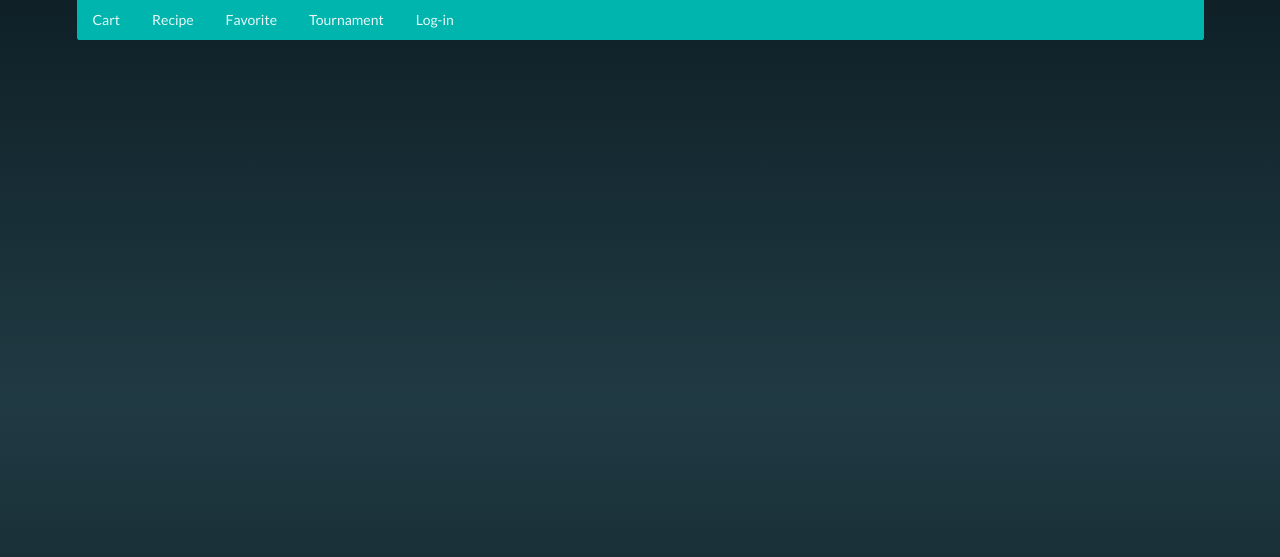
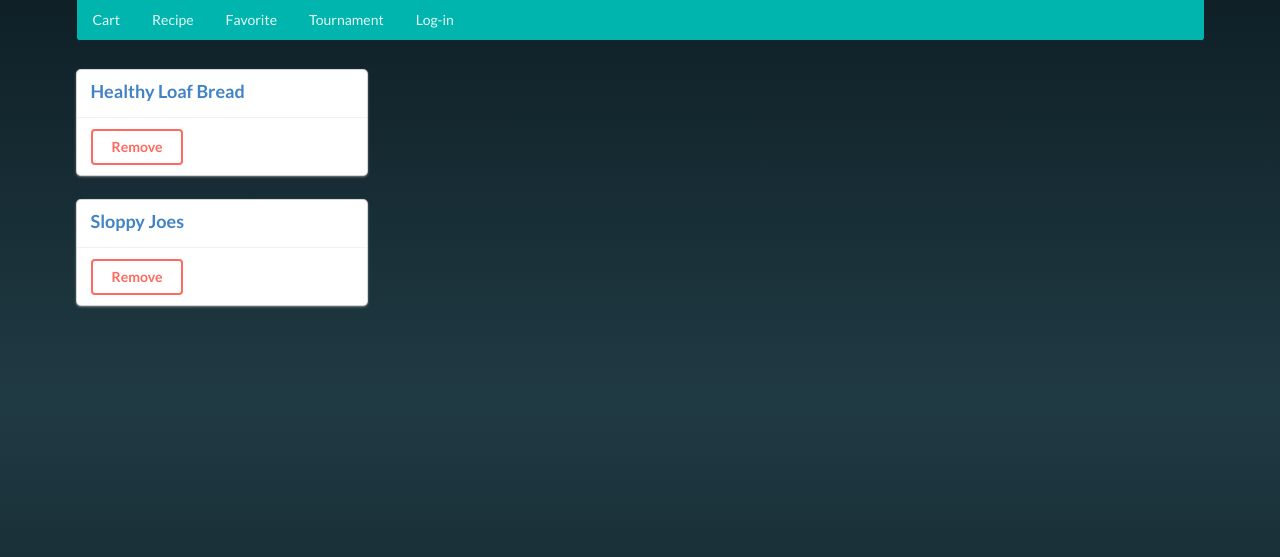
Before and after one commit to jaredible/UMSL-Hackathon-2020, a PHP site: page /view/favoriteView.php in a window 1280 px wide. Shown: the top 557 px of the page. Run offline with PHP 8.4, Linux system fonts and the light colour scheme.

Commit message:
Recipe page is ready needs styling

```diff
--- /dev/null
+++ b/frontend/fresh/css/recipe_stylesheet.css
@@ -0,0 +1,3 @@
+.recipe-item__info {
+    font-size: 25px;
+}
--- a/frontend/fresh/view/favoriteView.php
+++ b/frontend/fresh/view/favoriteView.php
@@ -55,3 +55,30 @@ $fav_recipe = ["Healthy Loaf Bread", "Sloppy Joes"];
 </div>
 
 <div class="ui hidden divider"></div>
+
+<!-- List Recipes and redirect to recipe information after clicked Information -->
+<div class="ui container">
+    <?php for($i = 0; $i < count($fav_recipe) ; $i++) {?>
+        <div id="card<?php print $i ?>" class="ui link cards">
+            <div class="card">
+                <div class="content">
+                    <div class="header">
+                        <a href="recipeItemView.php?recipeItem=<?php print $i ?>"><?php print $fav_recipe[$i] ?></a>
+                    </div>
+                </div>
+                <div class="extra content">
+                    <span>
+                    <button onclick="getElementById('card<?php print $i?>').style.display='none'" class="ui inverted red button"><!-- onclick="window.location.href = './favoriteView.php'"  -->
+                        Remove
+                    </button>
+                  </span>
+                </div>
+            </div>
+        </div>
+    <?php } ?>
+</div>
+
+
+</body>
+
+</html>
```
